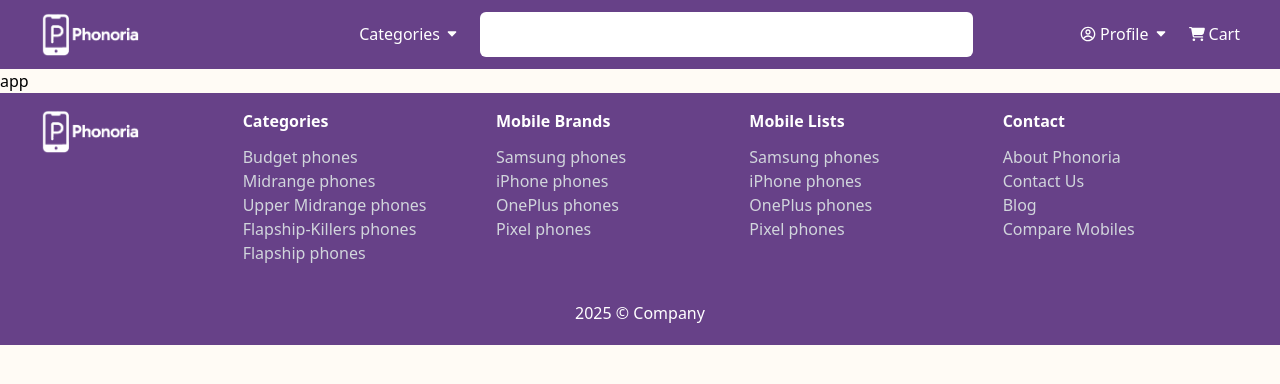
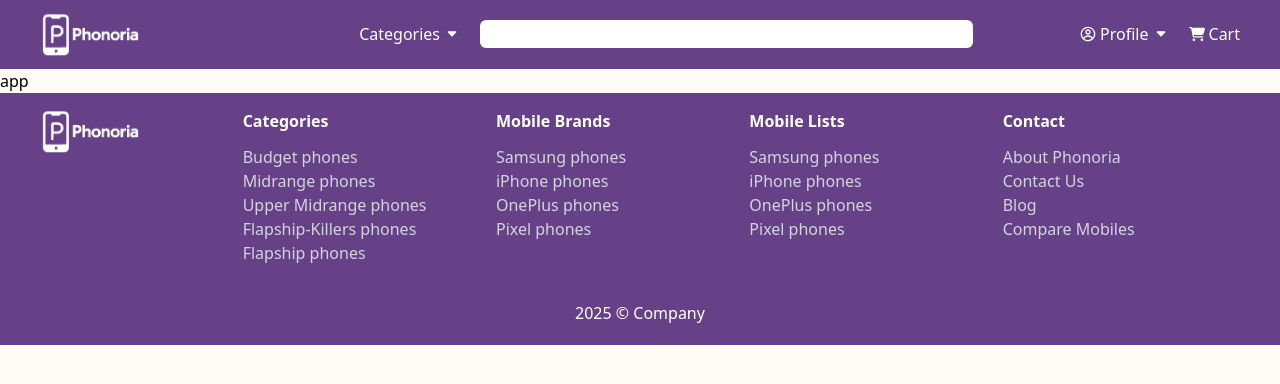
Before and after one commit to bharathraj0643/Phonoria, a React (Vite) app in the folder frontend/: page / in a window 1280 px wide. Shown: the top 384 px of the page. Built offline with nearby package versions, Linux system fonts and the light colour scheme.

Commit message:
[ui fixed] : search box height has been changed

```diff
--- a/frontend/src/components/Layout/Footer.jsx
+++ b/frontend/src/components/Layout/Footer.jsx
@@ -7,8 +7,8 @@ function Footer() {
   return (
     <footer className="bg-(--phonoria-color-violet)">
       <div className="container mx-auto 2xl:max-w-7xl grid sm:grid-cols-12 gap-4 px-10 py-4">
-        <div className="sm:col-span-2 place-items-start">
-          <img src={footerLogo} alt="phonoria-footer-logo" className="w-25" />
+        <div className="sm:col-span-2 place-items-start ">
+          <img src={footerLogo} alt="phonoria-footer-logo" className="w-25 flex shrink-0" />
         </div>
         <nav className="sm:col-span-10">
           <ul className="grid sm:grid-cols-4 grid-cols-2 gap-4">
--- a/frontend/src/components/Layout/Header.jsx
+++ b/frontend/src/components/Layout/Header.jsx
@@ -10,7 +10,7 @@ function Header() {
     <>
       <div className="bg-(--phonoria-color-violet)">
         <header className="container mx-auto px-10 py-3 max-w-7xl ">
-          <div className="flex gap-5">
+          <div className="flex gap-5 items-center">
             <div className="flex shrink-0">
               <a href="" className=" ">
                 <img src={headerLogo} alt="sm:phonoria-header-logo" className="w-25" />
@@ -34,7 +34,7 @@ function Header() {
               </div>
             </div>
             <div className="hidden sm:flex sm:basis-1/2 justify-center w-full">
-              <input type="text" className="bg-white rounded-md w-full px-3 focus:outline-blue-300" />
+              <input type="text" className="h-7 bg-white rounded-md w-full px-3 focus:outline-blue-300" />
             </div>
             <div className="hidden sm:flex basis-1/4 justify-end gap-5 text-white">
               <div className="flex items-center gap-1">
```
